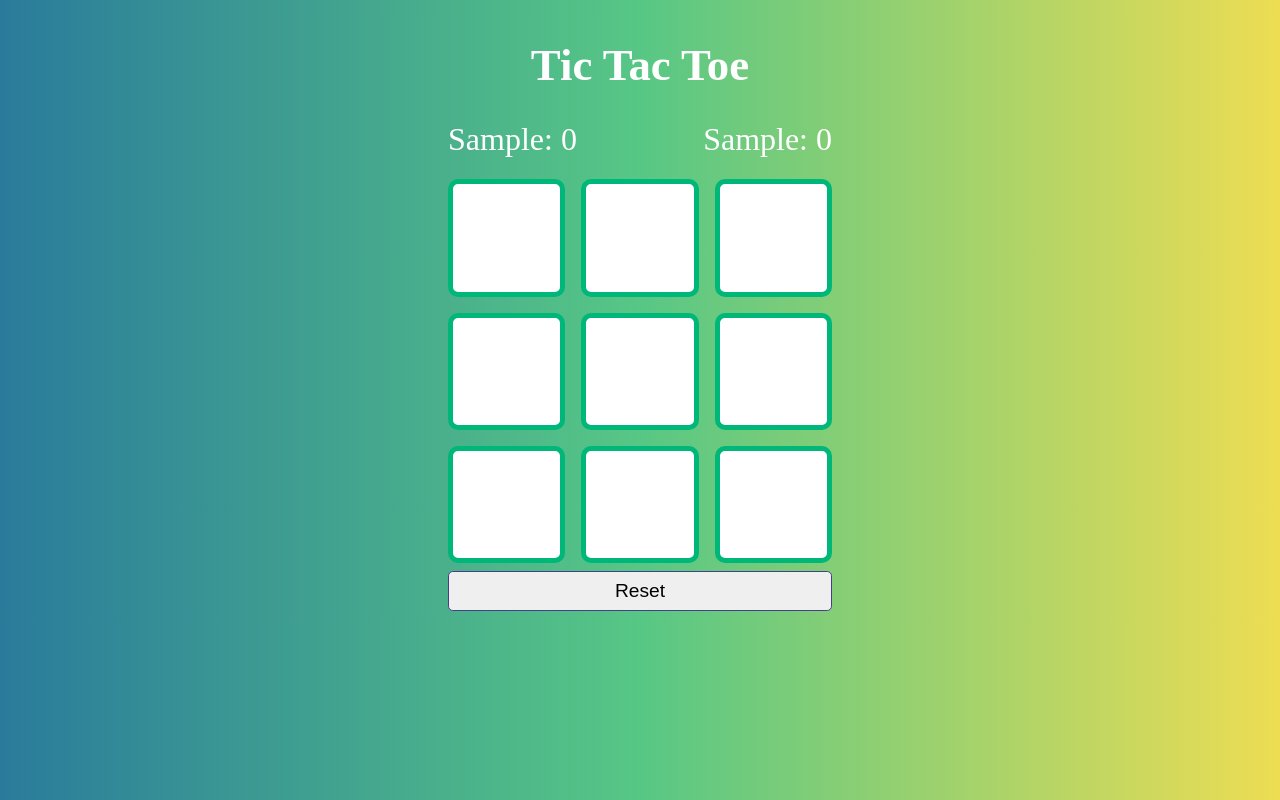
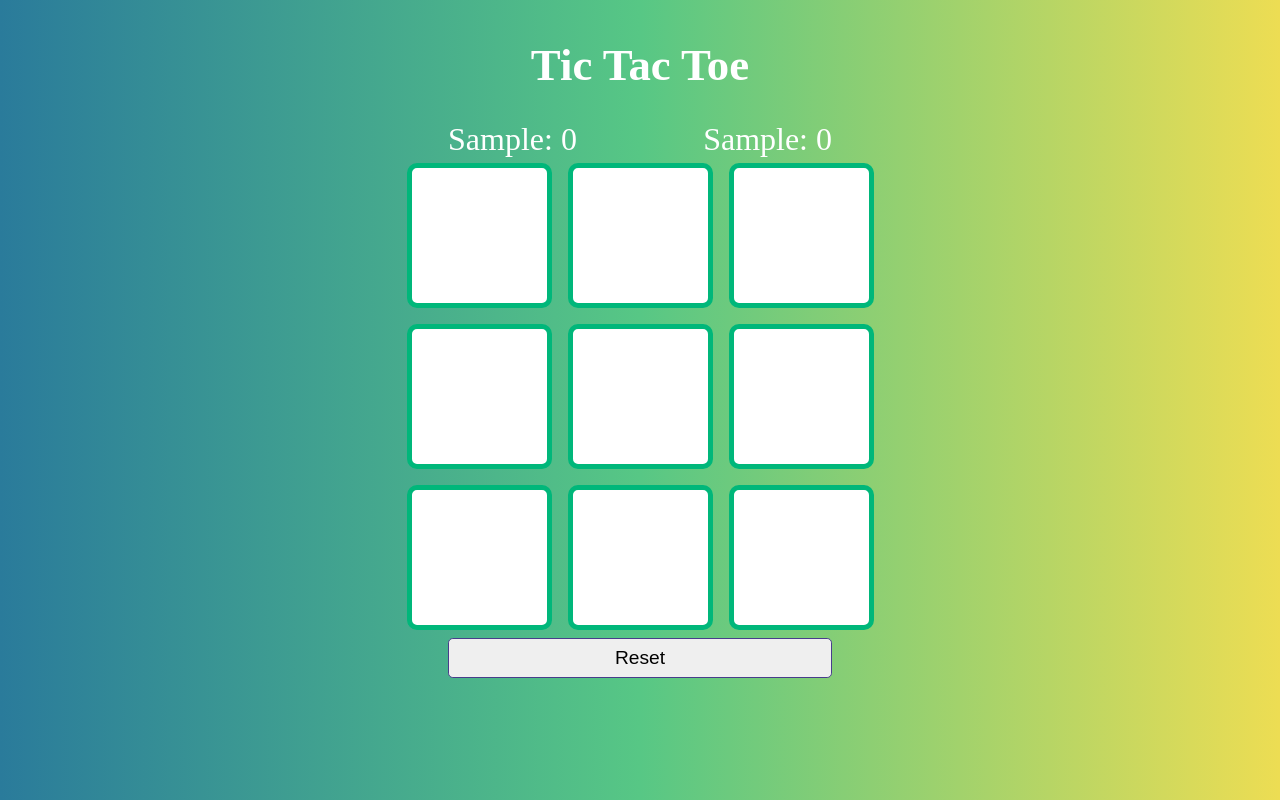
Before and after one commit to KamranPirishzade/Tic-Tac-Toe---The-Odin-Project, a plain HTML site: page index.html in a window 1280 px wide. Both pictures are taken after typing "Sample", "Sample" into the empty fields and a click on the button "Start". Drawn offline with Linux system fonts and the light colour scheme.

Commit message:
Solving GameBoard width problem

```diff
--- a/style.css
+++ b/style.css
@@ -67,9 +67,10 @@ form > div input:user-invalid {
 }
 
 .gameBoard {
-  display: grid;
-  grid-template-columns: repeat(3, minmax(100px, 1fr));
+  justify-content: center;
+  grid-template-columns: repeat(3, minmax(100px, 145px));
   gap: 1rem;
+  margin: 0 auto;
 }
 
 .box {
```
Also changed, not shown: index.html (+1 -1 lines).
